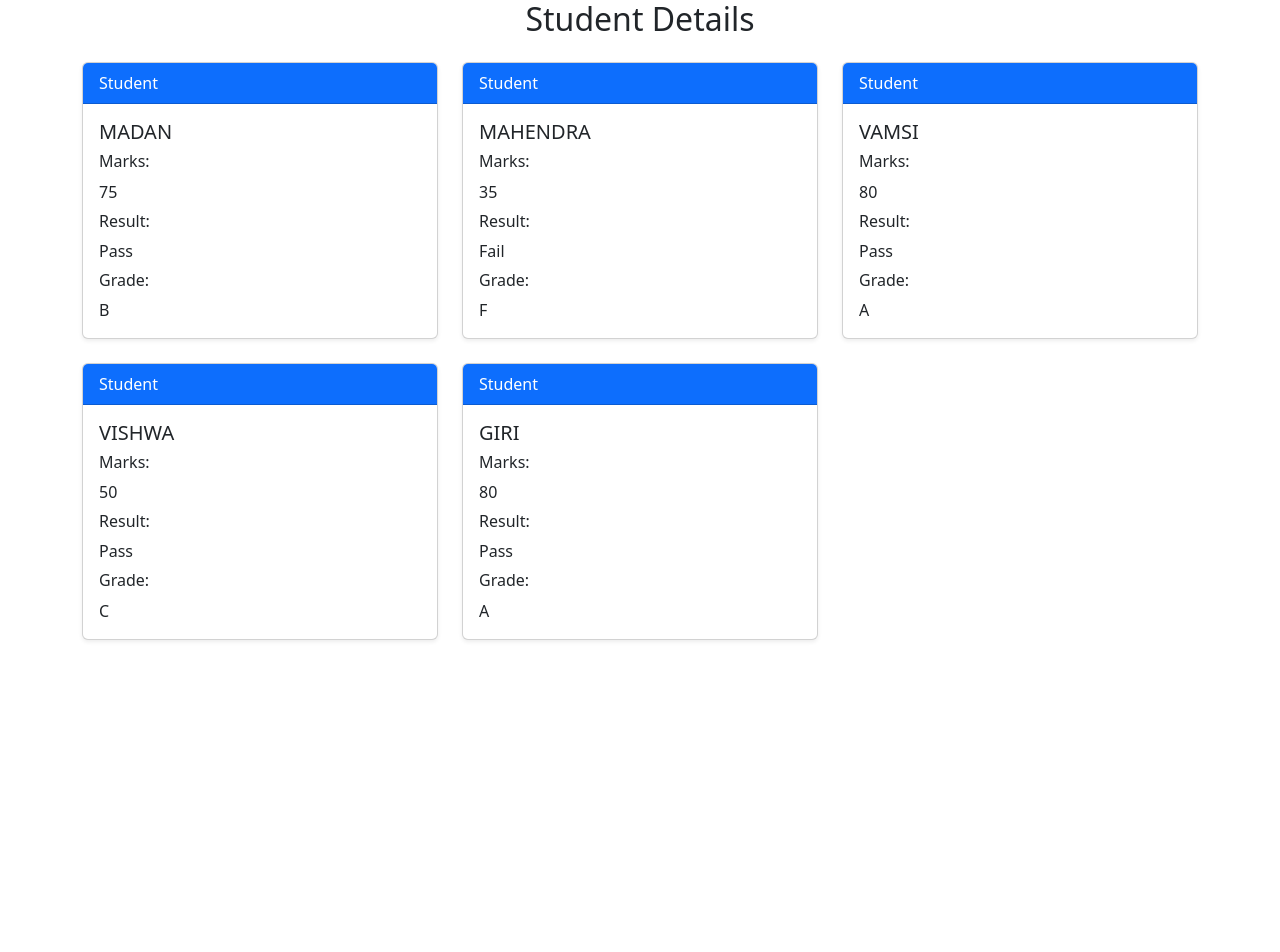
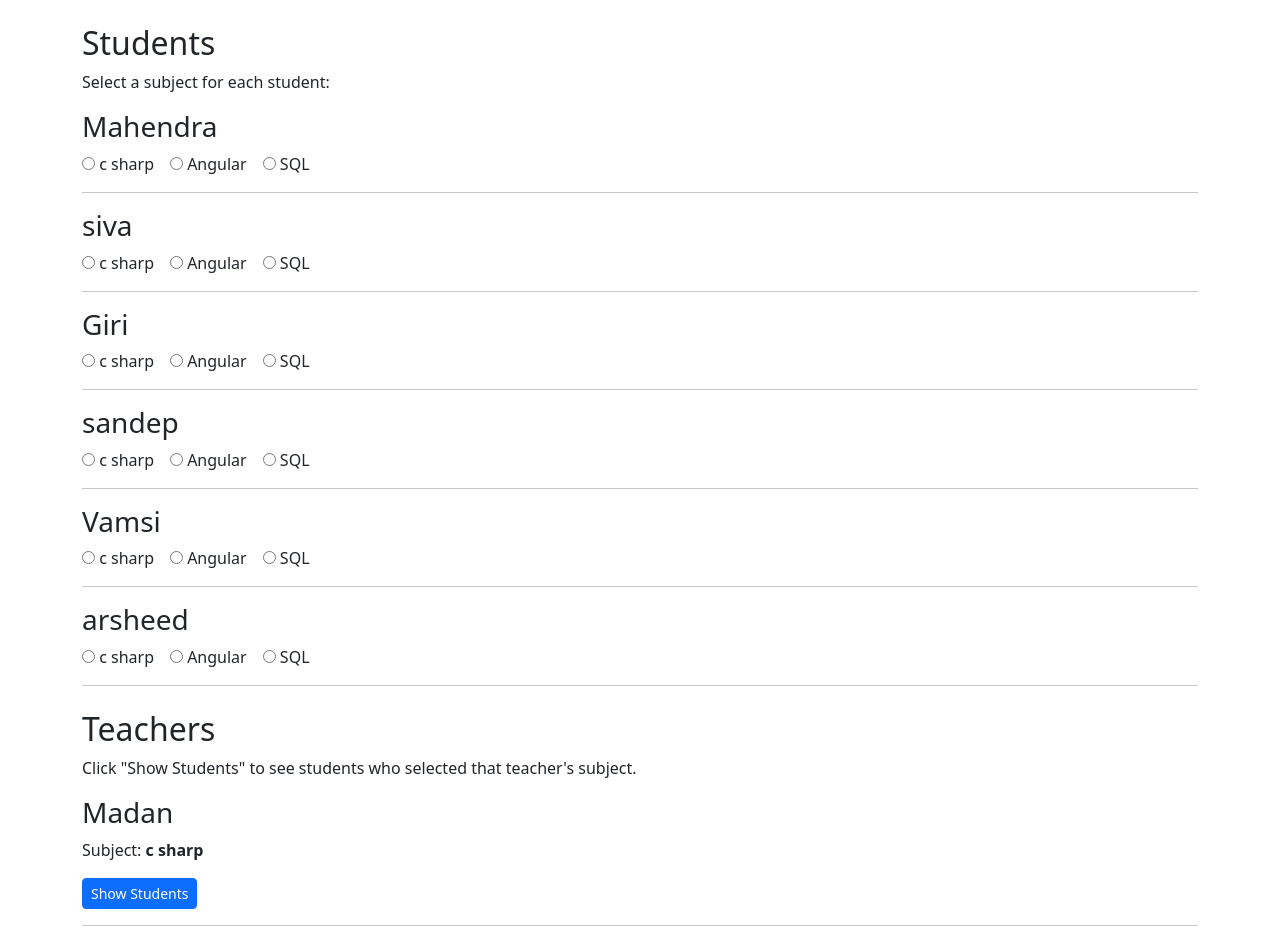
Before and after one commit to mahendrapmisard/AngulardemoApplication, an Angular app: page / in a window 1280 px wide. Shown: the top 952 px of the page. Before the commit the page ends 800 px from the top, so only its background shows below. Built offline with nearby package versions, Linux system fonts and the light colour scheme.

Commit message:
created new shared service

```diff
--- a/src/app/app.html
+++ b/src/app/app.html
@@ -1 +1,2 @@
 <app-students></app-students>
+<app-teachers></app-teachers>
--- /dev/null
+++ b/src/app/shared-service.ts
@@ -0,0 +1,154 @@
+import { Injectable } from '@angular/core';
+
+@Injectable({
+  providedIn: 'root',
+})
+export class SharedService {
+  // selectedStudent: any = null;
+
+  // selectedSubject = '';
+
+  // subjects = ['c sharp', 'Angular', 'SQL'];
+
+  // teachers = [
+  //   {
+  //     id: 1,
+  //     name: 'Madan',
+  //     subject: 'c sharp',
+  //   },
+  //   {
+  //     id: 2,
+  //     name: 'Manvika',
+  //     subject: 'Angular',
+  //   },
+  //   {
+  //     id: 3,
+  //     name: 'Kavya',
+  //     subject: 'SQL',
+  //   },
+  // ];
+
+  // students = [
+  //   {
+  //     id: 1,
+  //     name: 'Mahendra',
+  //     subjects: ['c sharp', 'Angular'],
+  //   },
+  //   {
+  //     id: 2,
+  //     name: 'Supraja',
+  //     subjects: ['Angular', 'c sharp'],
+  //   },
+  //   {
+  //     id: 3,
+  //     name: 'Giri',
+  //     subjects: ['SQL'],
+  //   },
+  //   {
+  //     id: 4,
+  //     name: 'Pavithra',
+  //     subjects: ['Angular', 'SQL'],
+  //   },
+  //   {
+  //     id: 5,
+  //     name: 'Vamsi',
+  //     subjects: ['Angular'],
+  //   },
+  //   {
+  //     id: 6,
+  //     name: 'Rahul',
+  //     subjects: ['c sharp', 'SQL'],
+  //   },
+  //   {
+  //     id: 7,
+  //     name: 'Kiran',
+  //     subjects: ['SQL'],
+  //   },
+  //   {
+  //     id: 8,
+  //     name: 'Sneha',
+  //     subjects: ['c sharp'],
+  //   },
+  // ];
+
+  // selectStudent(student: any) {
+  //   this.selectedStudent = student;
+  // }
+
+  // getStudentsBySubject(subject: string) {
+  //   return this.students.filter((student) => student.subjects.includes(subject));
+  // }
+
+  // selectSubject(subject: string) {
+  //   this.selectedSubject = subject;
+  // }
+
+  // clearSelectedStudent() {
+  //   this.selectedStudent = null;
+  // }
+
+  subjects = ['c sharp', 'Angular', 'SQL'];
+
+  teachers = [
+    {
+      id: 1,
+      name: 'Madan',
+      subject: 'c sharp',
+    },
+    {
+      id: 2,
+      name: 'Manvika',
+      subject: 'Angular',
+    },
+    {
+      id: 3,
+      name: 'Kavya',
+      subject: 'SQL',
+    },
+  ];
+
+  students = [
+    {
+      id: 1,
+      name: 'Mahendra',
+      selectedSubject: '',
+    },
+    {
+      id: 2,
+      name: 'siva',
+      selectedSubject: '',
+    },
+    {
+      id: 3,
+      name: 'Giri',
+      selectedSubject: '',
+    },
+    {
+      id: 4,
+      name: 'sandep',
+      selectedSubject: '',
+    },
+    {
+      id: 5,
+      name: 'Vamsi',
+      selectedSubject: '',
+    },
+    {
+      id: 6,
+      name: 'arsheed',
+      selectedSubject: '',
+    },
+  ];
+
+  selectSubject(student: any, subject: string) {
+    student.selectedSubject = subject;
+  }
+
+  getStudentsBySubject(subject: string) {
+    return this.students.filter((student) => student.selectedSubject === subject);
+  }
+
+  getTeacherBySubject(subject: string) {
+    return this.teachers.find((teacher) => teacher.subject === subject);
+  }
+}
--- a/src/app/student-service.ts
+++ /dev/null
@@ -1,61 +0,0 @@
-import { Injectable } from '@angular/core';
-
-@Injectable({
-  providedIn: 'root',
-})
-export class StudentService {
-  students = [
-    {
-      name: 'madan',
-      marks: 75,
-    },
-    {
-      name: 'mahendra',
-      marks: 35,
-    },
-    {
-      name: 'vamsi',
-      marks: 80,
-    },
-    {
-      name: 'vishwa',
-      marks: 50,
-    },
-    {
-      name: 'giri',
-      marks: 80,
-    },
-  ];
-
-  getStudents() {
-    return this.students;
-  }
-
-  getResult(marks: number) {
-    if (marks >= 40) {
-      return 'Pass';
-    }
-
-    return 'Fail';
-  }
-
-  getGrade(marks: number) {
-    if (marks >= 80) {
-      return 'A';
-    }
-
-    if (marks >= 60) {
-      return 'B';
-    }
-
-    if (marks >= 40) {
-      return 'C';
-    }
-
-    return 'F';
-  }
-
-  getName(name: string) {
-    return name.toUpperCase();
-  }
-}
--- a/src/app/students/students.html
+++ b/src/app/students/students.html
@@ -1,38 +1,39 @@
-<h2 class="text-center mb-4">Student Details</h2>
+<div class="container mt-4">
+  <h2>Students</h2>
 
-<div class="container">
-  <div class="row g-4">
-    @for (student of this.students; track student.name) {
-      <div class="col-md-6 col-lg-4">
-        <div class="card shadow-sm">
-          <div class="card-header bg-primary text-white">Student</div>
+  <p>Select a subject for each student:</p>
 
-          <div class="card-body">
-            <h5 class="card-title">
-              {{ this.studentService.getName(student.name) }}
-            </h5>
+  @for (student of sharedService.students; track student.id) {
+    <div class="mb-3">
+      <h3>{{ student.name }}</h3>
 
-            <h6>Marks:</h6>
-            <p class="card-text mb-2">
-              {{ student.marks }}
-            </p>
+      @for (subject of sharedService.subjects; track subject) {
+        <label class="me-3">
+          <input
+            type="radio"
+            [name]="'student-' + student.id"
+            [value]="subject"
+            [checked]="student.selectedSubject === subject"
+            (change)="selectSubject(student, subject)"
+          />
 
-            <h6>Result:</h6>
-            <p class="card-text mb-2">
-              @if (this.studentService.getResult(student.marks) === 'Pass') {
-                <span>Pass</span>
-              } @else {
-                <span>Fail</span>
-              }
-            </p>
+          {{ subject }}
+        </label>
+      }
 
-            <h6>Grade:</h6>
-            <p class="card-text">
-              {{ this.studentService.getGrade(student.marks) }}
-            </p>
-          </div>
-        </div>
-      </div>
-    }
-  </div>
+      @if (student.selectedSubject) {
+        <p class="mt-2">
+          Selected Subject:
+          <strong>{{ student.selectedSubject }}</strong>
+
+          | Teacher:
+          <strong>
+            {{ sharedService.getTeacherBySubject(student.selectedSubject)?.name }}
+          </strong>
+        </p>
+      }
+
+      <hr />
+    </div>
+  }
 </div>
--- a/src/app/students/students.ts
+++ b/src/app/students/students.ts
@@ -1,5 +1,5 @@
 import { Component } from '@angular/core';
-import { StudentService } from '../student-service';
+import { SharedService } from '../shared-service';
 
 @Component({
   selector: 'app-students',
@@ -9,10 +9,13 @@ import { StudentService } from '../student-service';
 })
 export class Students {
   students: any[] = [];
+   constructor(
+    public sharedService: SharedService
+  ) {}
 
-  constructor(public studentService: StudentService) {
-    this.students = this.studentService.getStudents();
+  selectSubject(student: any, subject: string) {
+
+    this.sharedService.selectSubject(student, subject);
+
   }
-
-  // studentService = new StudentService();
 }
--- a/src/app/teachers/teachers.html
+++ b/src/app/teachers/teachers.html
@@ -1,30 +1,67 @@
 <div class="container mt-4">
-  <h2 class="text-center mb-4">Teacher Details</h2>
 
-  @for (teacher of teachers; track teacher.name) {
-    <div class="card mb-3">
-      <div class="card-body">
-        <h5 class="card-title">
-          {{ getName(teacher.name) }}
-        </h5>
+  <h2>Teachers</h2>
 
-        <p class="card-text"><strong>Salary:</strong> ₹{{ teacher.salary }}</p>
+  <p>
+    Click "Show Students" to see students who selected that teacher's subject.
+  </p>
 
-        <p class="card-text">
-          <strong>Salary after bonus:</strong>
-          ₹{{ getSalaryAfterBonus(teacher.salary) }}
-        </p>
+  @for (teacher of sharedService.teachers; track teacher.id) {
 
-        <p class="card-text">
-          <strong>Experience:</strong>
-          {{ teacher.experience }} years
-        </p>
+    <div class="mb-4">
 
-        <p class="card-text">
-          <strong>Level:</strong>
-          {{ getExperienceLevel(teacher.experience) }}
-        </p>
-      </div>
+      <h3>{{ teacher.name }}</h3>
+
+      <p>
+        Subject:
+        <strong>{{ teacher.subject }}</strong>
+      </p>
+
+      <button
+        class="btn btn-primary btn-sm"
+        (click)="showStudents(teacher)">
+
+        Show Students
+
+      </button>
+
+
+      @if (
+        selectedTeacher &&
+        selectedTeacher.id === teacher.id
+      ) {
+
+        <h4 class="mt-3">
+          Students who selected {{ teacher.subject }}
+        </h4>
+
+        @if (selectedStudents.length > 0) {
+
+          @for (
+            student of selectedStudents;
+            track student.id
+          ) {
+
+            <p class="mb-1">
+              {{ student.name }}
+            </p>
+
+          }
+
+        } @else {
+
+          <p>
+            No students selected {{ teacher.subject }} yet.
+          </p>
+
+        }
+
+      }
+
+      <hr>
+
     </div>
+
   }
+
 </div>
--- a/src/app/teachers/teachers.ts
+++ b/src/app/teachers/teachers.ts
@@ -1,4 +1,5 @@
 import { Component } from '@angular/core';
+import { SharedService } from '../shared-service';
 
 @Component({
   selector: 'app-teachers',
@@ -7,42 +8,14 @@ import { Component } from '@angular/core';
   styleUrl: './teachers.css',
 })
 export class Teachers {
-  teachers = [
-    {
-      name: 'madan',
-      salary: 50000,
-      experience: 3,
-    },
-    {
-      name: 'manvika',
-      salary: 70000,
-      experience: 8,
-    },
-    {
-      name: 'kavya',
-      salary: 45000,
-      experience: 2,
-    },
-    {
-      name: 'vamsi',
-      salary: 90000,
-      experience: 12,
-    },
-  ];
+  constructor(public sharedService: SharedService) {}
+  selectedStudents: any[] = [];
 
-  getSalaryAfterBonus(salary: number) {
-    return salary + 5000;
-  }
+  selectedTeacher: any = null;
 
-  getExperienceLevel(experience: number) {
-    if (experience >= 5) {
-      return 'Senior';
-    }
+  showStudents(teacher: any) {
+    this.selectedTeacher = teacher;
 
-    return 'Junior';
-  }
-
-  getName(name: string) {
-    return name.toUpperCase();
+    this.selectedStudents = this.sharedService.getStudentsBySubject(teacher.subject);
   }
 }
```
Also changed, not shown: 1 other file (tests, documents, lock files or other folders).
